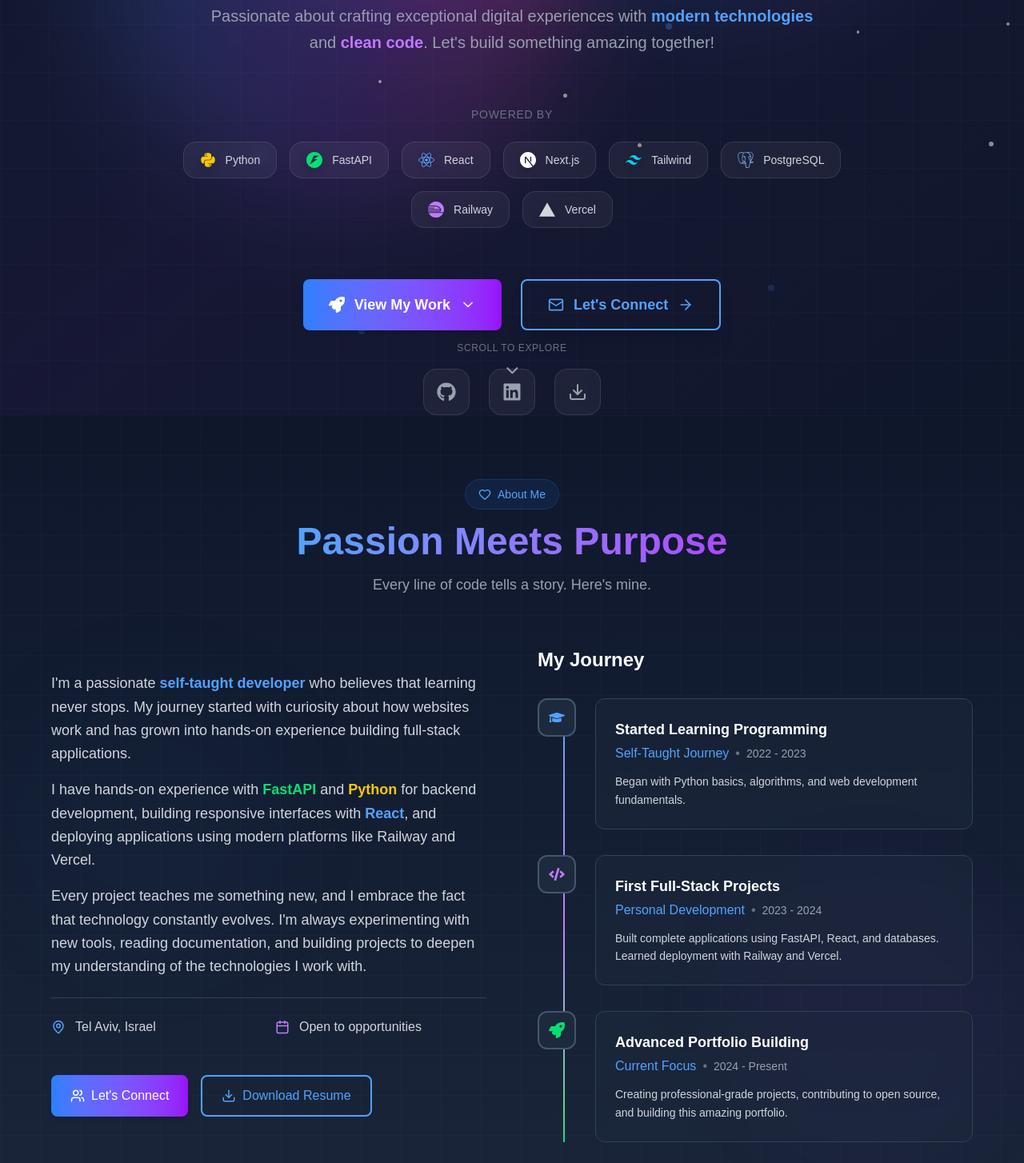
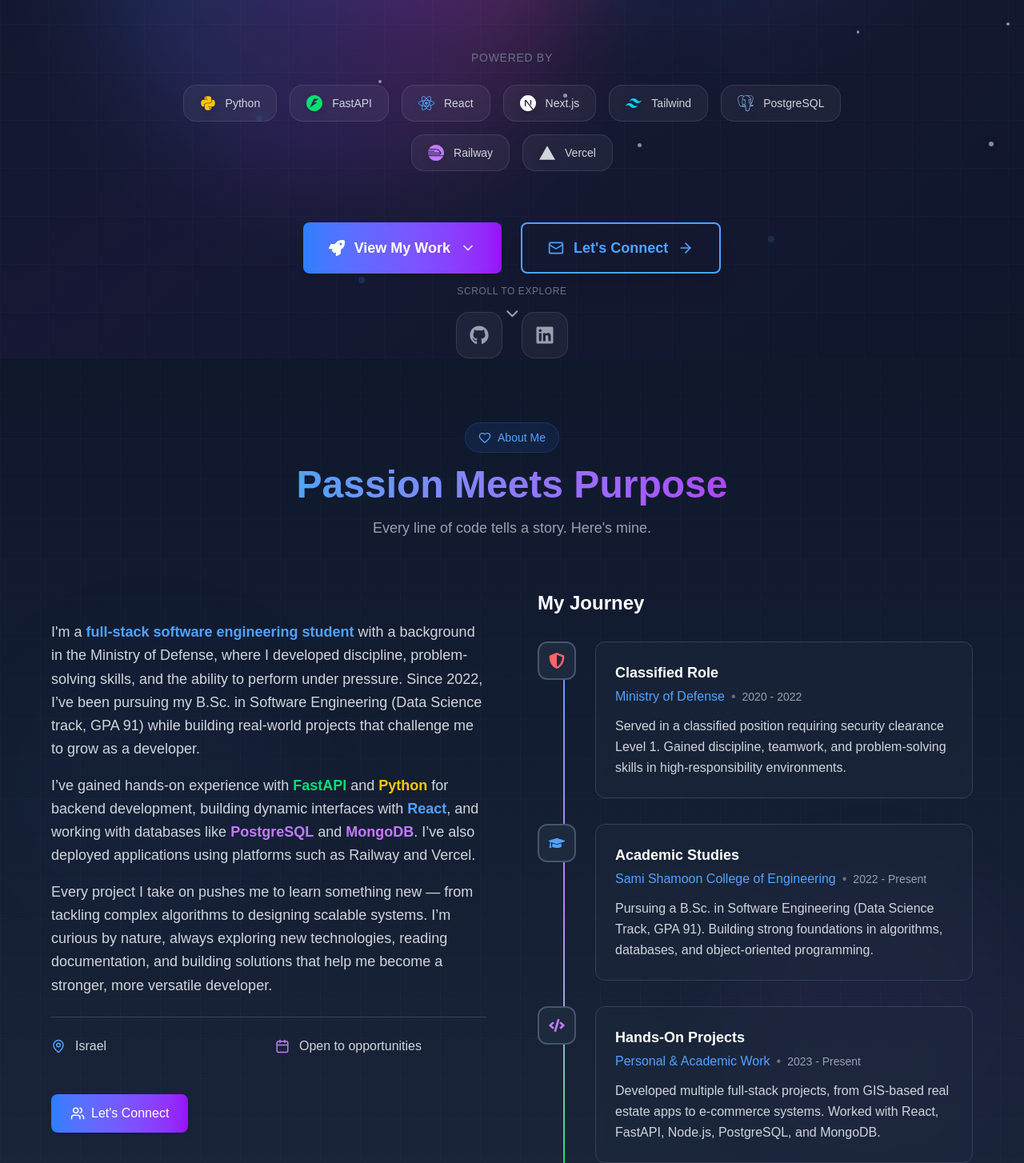
Before and after one commit to sapirshenkor/MyPortfolio, a Next.js app in the folder portfolio-frontend/: page / in a window 1280 px wide. Shown: the part 570-2024 px from the top of the page at 80% size. Built offline with nearby package versions, Linux system fonts and the light colour scheme.

Commit message:
new edits in he portfolio

```diff
--- a/portfolio-frontend/src/components/layout/Footer.jsx
+++ b/portfolio-frontend/src/components/layout/Footer.jsx
@@ -79,8 +79,9 @@
             </div>
 
             <p className="text-gray-400 leading-relaxed max-w-md">
-              Passionate about creating exceptional digital experiences with
-              modern technologies. Let's build something amazing together!
+              Hands-on full-stack/Backend development experience. Skilled in
+              building robust, scalable applications from concept to deployment.
+              Known for problem-solving, independent learning, and teamwork!
             </p>
 
             {/* Social Links */}
--- a/portfolio-frontend/src/components/sections/About.jsx
+++ b/portfolio-frontend/src/components/sections/About.jsx
@@ -24,7 +24,13 @@
   MapPin,
   Heart,
 } from "lucide-react";
-import { FaCode, FaGraduationCap, FaBriefcase, FaRocket } from "react-icons/fa";
+import {
+  FaCode,
+  FaGraduationCap,
+  FaBriefcase,
+  FaRocket,
+  FaShieldAlt,
+} from "react-icons/fa";
 import Button from "../common/Button";
 
 const About = () => {
@@ -84,31 +90,31 @@
   // Learning & Development timeline
   const timeline = [
     {
+      icon: FaShieldAlt,
+      title: "Classified Role",
+      company: "Ministry of Defense",
+      period: "2020 - 2022",
+      description:
+        "Served in a classified position requiring security clearance Level 1. Gained discipline, teamwork, and problem-solving skills in high-responsibility environments.",
+      color: "text-red-400",
+    },
+    {
       icon: FaGraduationCap,
-      title: "Started Learning Programming",
-      company: "Self-Taught Journey",
-      period: "2022 - 2023",
+      title: "Academic Studies",
+      company: "Sami Shamoon College of Engineering",
+      period: "2022 - Present",
       description:
-        "Began with Python basics, algorithms, and web development fundamentals.",
+        "Pursuing a B.Sc. in Software Engineering (Data Science Track, GPA 91). Building strong foundations in algorithms, databases, and object-oriented programming.",
       color: "text-blue-400",
     },
     {
       icon: FaCode,
-      title: "First Full-Stack Projects",
-      company: "Personal Development",
-      period: "2023 - 2024",
+      title: "Hands-On Projects",
+      company: "Personal & Academic Work",
+      period: "2023 - Present",
       description:
-        "Built complete applications using FastAPI, React, and databases. Learned deployment with Railway and Vercel.",
+        "Developed multiple full-stack projects, from GIS-based real estate apps to e-commerce systems. Worked with React, FastAPI, Node.js, PostgreSQL, and MongoDB.",
       color: "text-purple-400",
-    },
-    {
-      icon: FaRocket,
-      title: "Advanced Portfolio Building",
-      company: "Current Focus",
-      period: "2024 - Present",
-      description:
-        "Creating professional-grade projects, contributing to open source, and building this amazing portfolio.",
-      color: "text-green-400",
     },
   ];
 
@@ -205,34 +211,43 @@
           >
             <div className="space-y-4">
               <p className="text-lg text-gray-300 leading-relaxed">
-                I'm a passionate{" "}
+                I'm a{" "}
                 <span className="text-blue-400 font-semibold">
-                  self-taught developer
+                  full-stack software engineering student
                 </span>{" "}
-                who believes that learning never stops. My journey started with
-                curiosity about how websites work and has grown into hands-on
-                experience building full-stack applications.
+                with a background in the Ministry of Defense, where I developed
+                discipline, problem-solving skills, and the ability to perform
+                under pressure. Since 2022, I’ve been pursuing my B.Sc. in
+                Software Engineering (Data Science track, GPA 91) while building
+                real-world projects that challenge me to grow as a developer.
               </p>
 
               <p className="text-lg text-gray-300 leading-relaxed">
-                I have hands-on experience with{" "}
+                I’ve gained hands-on experience with{" "}
                 <span className="text-green-400 font-semibold">FastAPI</span>{" "}
                 and
                 <span className="text-yellow-400 font-semibold">
                   {" "}
                   Python
                 </span>{" "}
-                for backend development, building responsive interfaces with{" "}
+                for backend development, building dynamic interfaces with{" "}
                 <span className="text-blue-400 font-semibold">React</span>, and
-                deploying applications using modern platforms like Railway and
-                Vercel.
+                working with databases like{" "}
+                <span className="text-purple-400 font-semibold">
+                  PostgreSQL
+                </span>{" "}
+                and{" "}
+                <span className="text-purple-400 font-semibold">MongoDB</span>.
+                I’ve also deployed applications using platforms such as Railway
+                and Vercel.
               </p>
 
               <p className="text-lg text-gray-300 leading-relaxed">
-                Every project teaches me something new, and I embrace the fact
-                that technology constantly evolves. I'm always experimenting
-                with new tools, reading documentation, and building projects to
-                deepen my understanding of the technologies I work with.
+                Every project I take on pushes me to learn something new — from
+                tackling complex algorithms to designing scalable systems. I’m
+                curious by nature, always exploring new technologies, reading
+                documentation, and building solutions that help me become a
+                stronger, more versatile developer.
               </p>
             </div>
 
@@ -240,7 +255,7 @@
             <div className="grid grid-cols-2 gap-4 pt-6 border-t border-slate-700">
               <div className="flex items-center space-x-3">
                 <MapPin size={18} className="text-blue-400" />
-                <span className="text-gray-300">Tel Aviv, Israel</span>
+                <span className="text-gray-300"> Israel</span>
               </div>
               <div className="flex items-center space-x-3">
                 <Calendar size={18} className="text-purple-400" />
@@ -260,13 +275,6 @@
                   className="mr-2 group-hover:scale-110 transition-transform"
                 />
                 Let's Connect
-              </Button>
-              <Button
-                variant="outline"
-                onClick={() => window.open("#", "_blank")}
-              >
-                <Download size={18} className="mr-2" />
-                Download Resume
               </Button>
             </div>
           </div>
@@ -313,7 +321,7 @@
                             {item.period}
                           </span>
                         </div>
-                        <p className="text-gray-300 text-sm leading-relaxed">
+                        <p className="text-gray-300 text-md  leading-relaxed">
                           {item.description}
                         </p>
                       </div>
--- a/portfolio-frontend/src/components/sections/Contact.jsx
+++ b/portfolio-frontend/src/components/sections/Contact.jsx
@@ -41,7 +41,7 @@
     {
       icon: Mail,
       title: "Email",
-      value: "your.email@example.com",
+      value: "sapir000311@gmail.com",
       link: "mailto:your.email@example.com",
       color: "text-blue-400",
       bgColor: "from-blue-500/10 to-cyan-500/10",
@@ -116,8 +116,8 @@
           </h2>
 
           <p className="text-gray-400 text-lg max-w-2xl mx-auto">
-            Have a project in mind or just want to chat? I'd love to hear from
-            you. Let's create something amazing together.
+            Have a project or an opportunity for me in mind? I'd love to hear
+            from you. Let's create something amazing together.
           </p>
         </div>
 
--- a/portfolio-frontend/src/components/sections/Hero.jsx
+++ b/portfolio-frontend/src/components/sections/Hero.jsx
@@ -45,10 +45,10 @@
   // Dynamic text rotation
   const dynamicTexts = [
     "Full Stack Developer",
+    "Backend Developer",
     "Continuous Learner",
     "Python Enthusiast",
     "Problem Solver",
-    "Code Builder",
   ];
 
   // Tech stack for floating badges
@@ -204,14 +204,6 @@
 
       {/* Main Content */}
       <div className="relative z-10 text-center px-4 max-w-6xl mx-auto">
-        {/* Status Badge */}
-        <div className="inline-flex items-center px-6 py-3 bg-white/5 backdrop-blur-sm rounded-full border border-white/10 mb-8 animate-fade-in">
-          <div className="w-3 h-3 bg-green-400 rounded-full mr-3 animate-pulse" />
-          <span className="text-sm text-gray-300 font-medium">
-            Available for new opportunities
-          </span>
-        </div>
-
         {/* Profile Image/Avatar */}
         <div
           className="mb-12 animate-fade-in"
@@ -224,12 +216,29 @@
 
             {/* Main profile container */}
             <div className="relative w-40 h-40 mx-auto bg-gradient-to-br from-blue-500 via-purple-500 to-pink-500 rounded-3xl p-1 group-hover:scale-110 group-hover:rotate-3 transition-all duration-500 shadow-2xl">
-              <div className="w-full h-full bg-slate-900 rounded-3xl flex items-center justify-center">
+              <img
+                src="/images/profilePhoto.jpg"
+                alt="Sapir Shenkor - Full Stack Developer"
+                className="w-full h-full object-cover rounded-full transition-all duration-500 group-hover:scale-110 group-hover:rotate-3"
+                style={{
+                  objectPosition: "50% 30%",
+                }}
+                onError={(e) => {
+                  // Fallback if image fails to load
+                  e.target.style.display = "none";
+                  e.target.nextSibling.style.display = "flex";
+                }}
+              />
+              {/* Fallback icon (hidden by default) */}
+              <div
+                className="w-full h-full bg-slate-900 rounded-3xl flex items-center justify-center"
+                style={{ display: "none" }}
+              >
                 <FaCode size={60} className="text-white drop-shadow-lg" />
               </div>
             </div>
 
-            {/* Floating particles around profile */}
+            {/* Keep the floating particles */}
             <div className="absolute -top-4 -right-4 w-8 h-8 bg-yellow-400 rounded-full animate-bounce opacity-80" />
             <div className="absolute -bottom-4 -left-4 w-6 h-6 bg-green-400 rounded-full animate-pulse opacity-80" />
             <div className="absolute top-1/2 -right-8 w-4 h-4 bg-pink-400 rounded-full animate-ping opacity-60" />
@@ -382,7 +391,6 @@
               href: "https://www.linkedin.com/in/sapir-shenkor-796b99302",
               label: "LinkedIn",
             },
-            { icon: Download, href: "#", label: "Resume" },
           ].map((social) => {
             const IconComponent = social.icon;
             return (
--- a/portfolio-frontend/src/components/sections/Projects.jsx
+++ b/portfolio-frontend/src/components/sections/Projects.jsx
@@ -149,20 +149,6 @@
                     className="mr-2 group-hover:scale-110 transition-transform"
                   />
                   View Code
-                </a>
-              )}
-              {project.live_url && (
-                <a
-                  href={project.live_url}
-                  target="_blank"
-                  rel="noopener noreferrer"
-                  className="flex items-center px-4 py-2 bg-blue-600 hover:bg-blue-700 text-white rounded-lg transition-colors group"
-                >
-                  <ExternalLink
-                    size={18}
-                    className="mr-2 group-hover:scale-110 transition-transform"
-                  />
-                  Live Demo
                 </a>
               )}
             </div>
@@ -609,17 +595,6 @@
                 <FaGithub size={16} />
               </a>
             )}
-            {project.live_url && (
-              <a
-                href={project.live_url}
-                target="_blank"
-                rel="noopener noreferrer"
-                className="p-2 bg-black/50 backdrop-blur-sm rounded-full text-white hover:bg-black/70 transition-colors"
-                onClick={(e) => e.stopPropagation()}
-              >
-                <ExternalLink size={16} />
-              </a>
-            )}
           </div>
 
           {/* Project Icon */}
@@ -691,20 +666,6 @@
                     className="mr-2 group-hover/link:scale-110 transition-transform"
                   />
                   Code
-                </a>
-              )}
-              {project.live_url && (
-                <a
-                  href={project.live_url}
-                  target="_blank"
-                  rel="noopener noreferrer"
-                  className="flex items-center text-gray-400 hover:text-blue-400 transition-colors text-sm group/link"
-                >
-                  <ExternalLink
-                    size={16}
-                    className="mr-2 group-hover/link:scale-110 transition-transform"
-                  />
-                  Live Demo
                 </a>
               )}
             </div>
--- a/portfolio-frontend/src/components/sections/Skills.jsx
+++ b/portfolio-frontend/src/components/sections/Skills.jsx
@@ -569,11 +569,12 @@
               My Learning Philosophy
             </h3>
             <p className="text-gray-300 leading-relaxed">
-              "I believe the best developers are perpetual students. Every
-              project teaches me something new, every bug is a learning
-              opportunity, and every technology I explore makes me a more
-              well-rounded developer. I'm not an expert - I'm someone who loves
-              to learn, build, and grow."
+              "I see software development as a journey of constant growth. Each
+              project I take on sharpens my skills, each bug I solve deepens my
+              understanding, and every new technology I explore expands my
+              perspective. I don’t claim to know everything — but I’m driven by
+              curiosity, persistence, and a genuine love for building solutions
+              that work."
             </p>
           </div>
         </div>
```
Also changed, not shown: portfolio-frontend/public/images/profilePhoto.jpg (added).
